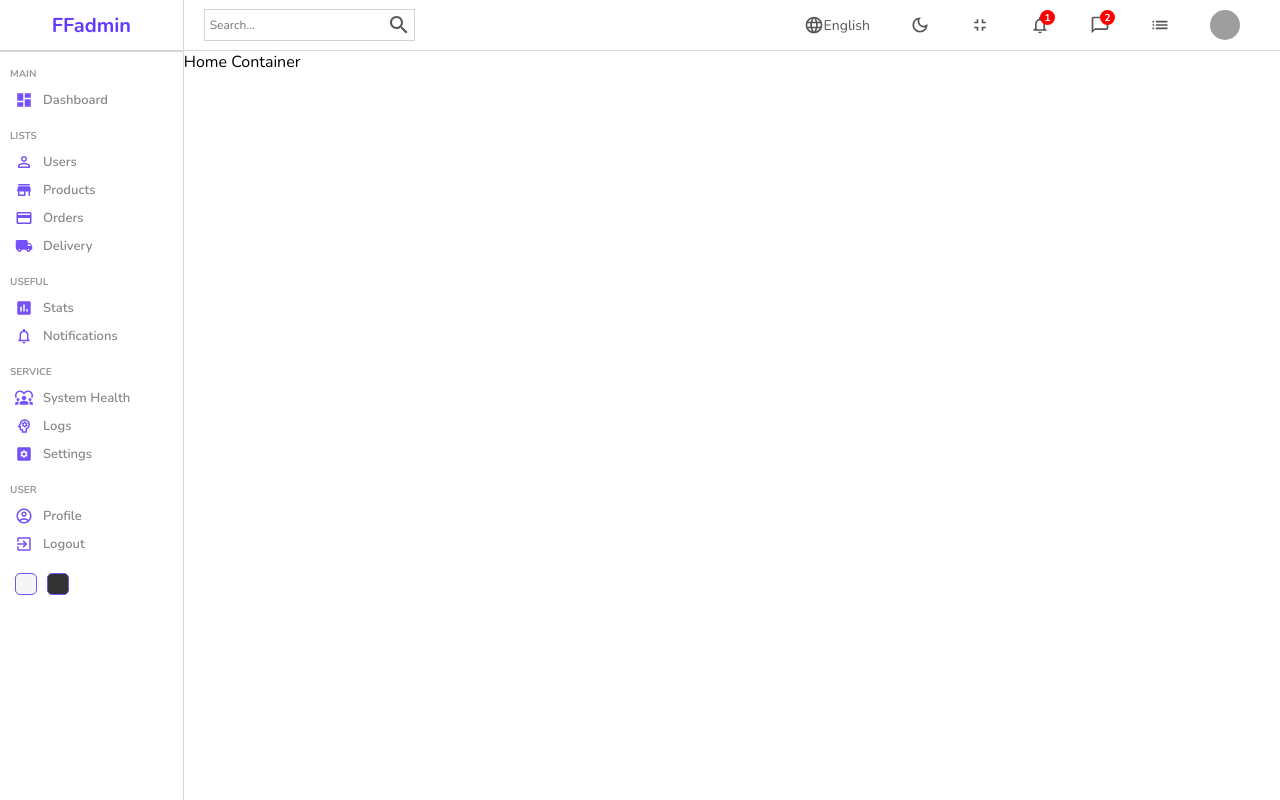
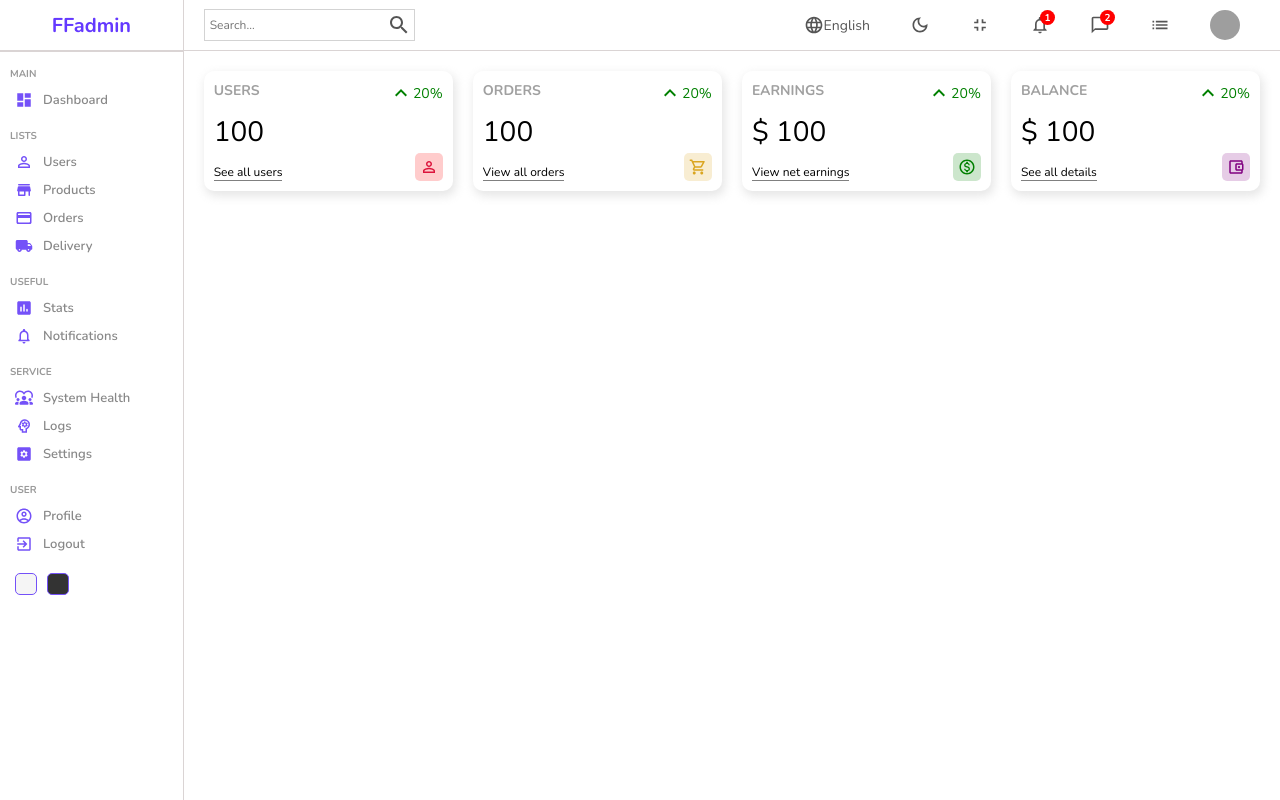
Before and after one commit to frankfarfan96/React-Admin-App, a React (Create React App) app: page / in a window 1280 px wide. Built offline with nearby package versions, Linux system fonts and the light colour scheme; grey boxes are pictures that could not be loaded.

Commit message:
Added in Home Page a reusable component called Widget

```diff
--- /dev/null
+++ b/src/components/widget/Widget.jsx
@@ -0,0 +1,104 @@
+import "./widget.scss";
+import KeyboardArrowUpIcon from "@mui/icons-material/KeyboardArrowUp";
+import PersonOutlineOutlinedIcon from "@mui/icons-material/PersonOutlineOutlined";
+import AccountBalanceWalletOutlinedIcon from "@mui/icons-material/AccountBalanceWalletOutlined";
+import ShoppingCartOutlinedIcon from "@mui/icons-material/ShoppingCartOutlined";
+import MonetizationOnOutlinedIcon from "@mui/icons-material/MonetizationOnOutlined";
+
+const Widget = ({ type }) => {
+  let data;
+
+  //Temporary
+  const amount = 100;
+  const diff = 20;
+
+  switch (type) {
+    case "user":
+      data = {
+        title: "USERS",
+        isMoney: false,
+        link: "See all users",
+        icon: (
+          <PersonOutlineOutlinedIcon
+            className="icon"
+            style={{
+              color: "crimson",
+              backgroundColor: "rgba(255, 0 , 0, 0.2)",
+            }}
+          />
+        ),
+      };
+      break;
+    case "order":
+      data = {
+        title: "ORDERS",
+        isMoney: false,
+        link: "View all orders",
+        icon: (
+          <ShoppingCartOutlinedIcon
+            className="icon"
+            style={{
+              color: "goldenrod",
+              backgroundColor: "rgba(218, 165 , 32, 0.2)",
+            }}
+          />
+        ),
+      };
+      break;
+    case "earning":
+      data = {
+        title: "EARNINGS",
+        isMoney: true,
+        link: "View net earnings",
+        icon: (
+          <MonetizationOnOutlinedIcon
+            className="icon"
+            style={{
+              color: "green",
+              backgroundColor: "rgba(0, 128 , 0, 0.2)",
+            }}
+          />
+        ),
+      };
+      break;
+    case "balance":
+      data = {
+        title: "BALANCE",
+        isMoney: true,
+        link: "See all details",
+        icon: (
+          <AccountBalanceWalletOutlinedIcon
+            className="icon"
+            style={{
+              color: "purple",
+              backgroundColor: "rgba(128, 0 , 128, 0.2)",
+            }}
+          />
+        ),
+      };
+      break;
+
+    default:
+      break;
+  }
+  return (
+    <div className="widget">
+      <div className="left">
+        <span className="title">{data.title}</span>
+        <span className="counter">
+          {data.isMoney && "$"} {amount}
+        </span>
+        <span className="link">{data.link}</span>
+      </div>
+      <div className="right">
+        <div className="percentage positive">
+          <KeyboardArrowUpIcon />
+          {diff}%
+        </div>
+        {data.icon}
+      </div>
+    </div>
+  );
+};
+
+export default Widget;
--- /dev/null
+++ b/src/components/widget/widget.scss
@@ -0,0 +1,54 @@
+.widget {
+  display: flex;
+  justify-content: space-between;
+  flex: 1;
+  padding: 10px;
+  box-shadow: 2px 4px 10px 1px rgba(201, 201, 201, 0.47);
+  border-radius: 10px;
+  height: 100px;
+
+  .left,
+  .right {
+    display: flex;
+    flex-direction: column;
+    justify-content: space-between;
+  }
+
+  .title {
+    font-weight: bold;
+    font-size: 14px;
+    color: rgb(160, 160, 160);
+  }
+
+  .counter {
+    font-size: 28px;
+    font-weight: 300;
+  }
+
+  .link {
+    width: max-content;
+    font-size: 12px;
+    border-bottom: 1px solid gray;
+  }
+
+  .percentage {
+    display: flex;
+    align-items: center;
+    font-size: 14px;
+
+    &.positive {
+      color: green;
+    }
+    &.negative {
+      color: red;
+    }
+  }
+
+  .icon {
+    font-size: 18px;
+    padding: 5px;
+    background-color: rgba(128, 0, 128, 0.2);
+    border-radius: 5px;
+    align-self: flex-end;
+  }
+}
--- a/src/pages/home/Home.jsx
+++ b/src/pages/home/Home.jsx
@@ -1,5 +1,6 @@
 import Navbar from "../../components/navbar/Navbar";
 import Sidebar from "../../components/sidebar/Sidebar";
+import Widget from "../../components/widget/Widget";
 import "./home.scss";
 
 const Home = () => {
@@ -8,7 +9,12 @@
       <Sidebar />
       <div className="homeContainer">
         <Navbar />
-        Home Container
+        <div className="widgets">
+          <Widget type="user" />
+          <Widget type="order" />
+          <Widget type="earning" />
+          <Widget type="balance" />
+        </div>
       </div>
     </div>
   );
--- a/src/pages/home/home.scss
+++ b/src/pages/home/home.scss
@@ -3,5 +3,11 @@
 
   .homeContainer {
     flex: 6;
+
+    .widgets {
+      display: flex;
+      padding: 20px;
+      gap: 20px;
+    }
   }
 }
```
